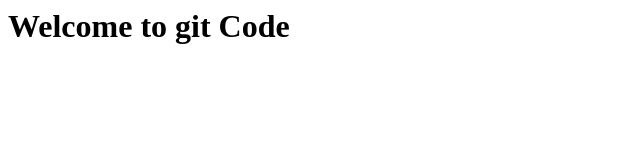
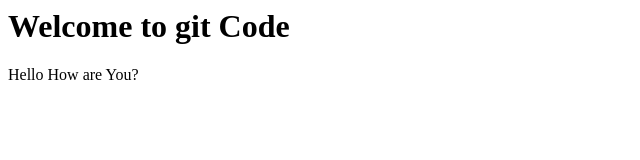
Before and after one commit to jainyash1819/yashreactproject, a plain HTML site: page index.html in a window 1280 px wide. Shown: the whole page, without its empty margins (0-640 px from the left). Drawn offline with Linux system fonts and the light colour scheme.

Commit message:
Changes in index.html

```diff
--- a/index.html
+++ b/index.html
@@ -1,5 +1,7 @@
 <html>
 <body>
 <h1>Welcome to git Code</h1>
+
+Hello How are You?
 </body>
 </html>
```
